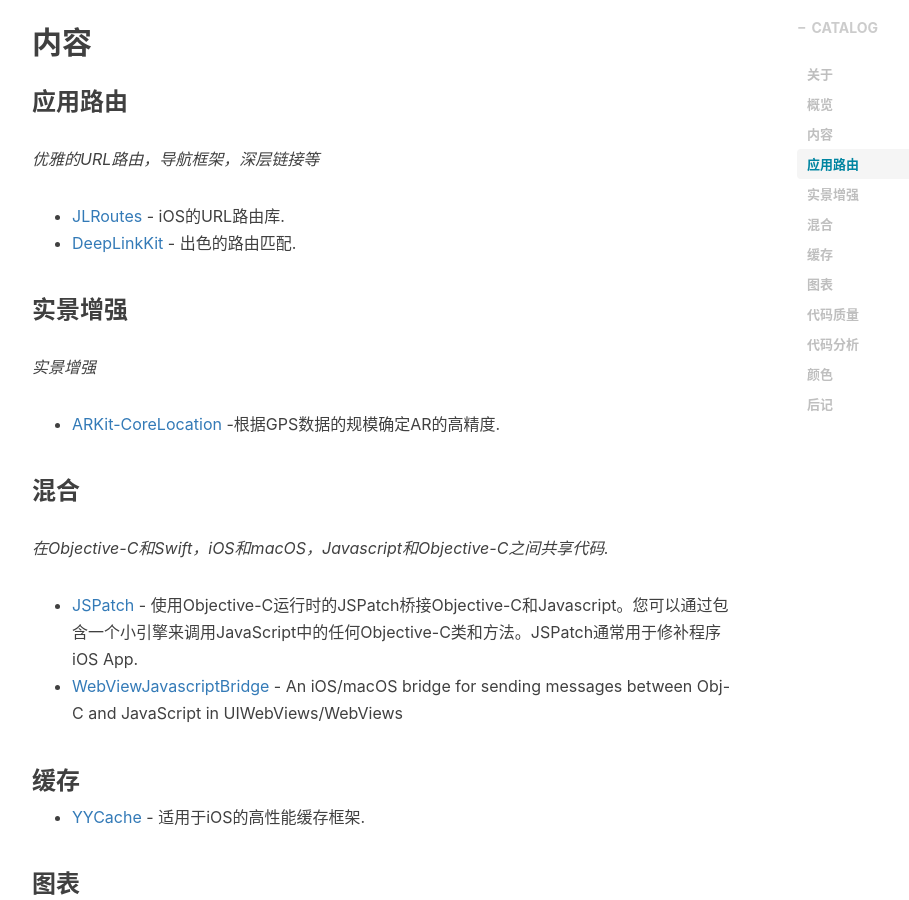
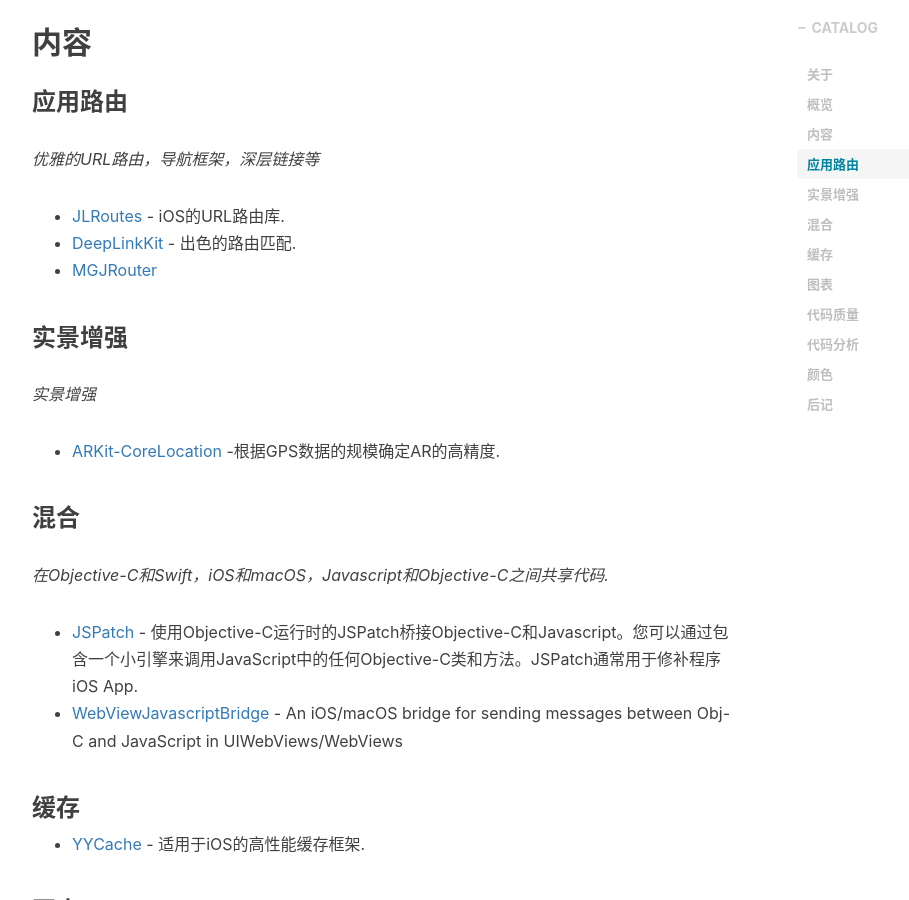
Before and after one commit to wangpt/wangpt.github.io, a Jekyll site: the page built from _posts/2018-08-29-vendor-github.markdown, in a window 1280 px wide and 900 px high, scrolled down 1057 px. Shown: the whole window, without its empty margins (233-1142 px from the left). Built offline with Jekyll 4.4.1, drawn with Linux system fonts in a browser that asks for light colours; nearby versions of some CDN libraries; comment, search, counter and statistics services are not loaded.

Commit message:
change vendor

```diff
--- a/_posts/2018-08-29-vendor-github.markdown
+++ b/_posts/2018-08-29-vendor-github.markdown
@@ -32,13 +32,11 @@
 - [颜色](#颜色)
 
 ## 内容
-
 ### 应用路由
-
 *优雅的URL路由，导航框架，深层链接等*
-
 * [JLRoutes](https://github.com/joeldev/JLRoutes) - iOS的URL路由库.
 * [DeepLinkKit](https://github.com/button/DeepLinkKit) - 出色的路由匹配.
+* [MGJRouter](https://github.com/meili/MGJRouter)
 
 ### 实景增强
 
```
